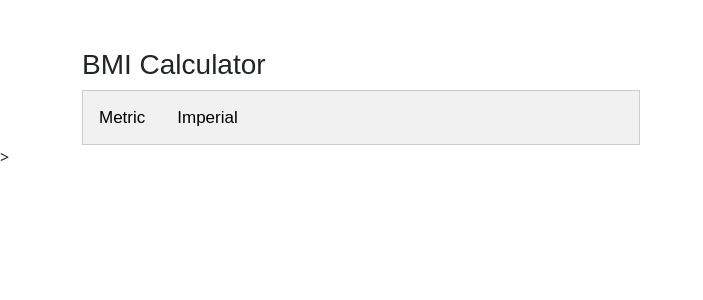
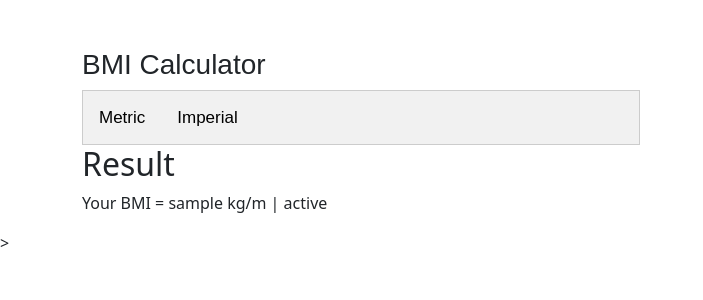
Before and after one commit to PayalSasmal10/bmicalculator, a Django app: template templates/bmi/index.html in a window 1280 px wide. Shown: the part 56-356 px from the top of the page, without its empty margins (0-703 px from the left). Run offline with Django 3.2, Linux system fonts and the light colour scheme; tables that the repository leaves empty hold one stand-in row (values such as "Sample post"); the template is opened without the code that fills it: values that come from a table or form of the project are taken from there, most other values are stand-ins (such as "Sample title", 1, 10 or a date in 2020).

Commit message:
changed on base.html and index.html

```diff
--- a/bmiapp/views.py
+++ b/bmiapp/views.py
@@ -33,8 +33,9 @@
             state = "Obese class 2"
         else:
             state = "Obese class 3"
-        print(bmi)
-        print(state)
+
+        context['bmi'] = round(bmi)
+        context['state'] = state
 
 
     return render(request, "bmi/index.html", context)
--- a/templates/bmi/index.html
+++ b/templates/bmi/index.html
@@ -71,11 +71,18 @@
                 </div>
 
             </div>
-        </div>
         <!--#############col2###############-->
-        <div class="col-md-6 col-sm-12 col-xs-12">
 
         </div>
+
+
+
+        {% if bmi %}
+        <div class="col-md-6 col-sm-12 col-xs-12">
+            <h2>Result</h2>
+            <p>Your BMI = {{bmi}} kg/m | {{state}}</p>
+        </div>
+        {% endif %}
 
     </div>
 </div>>
```
